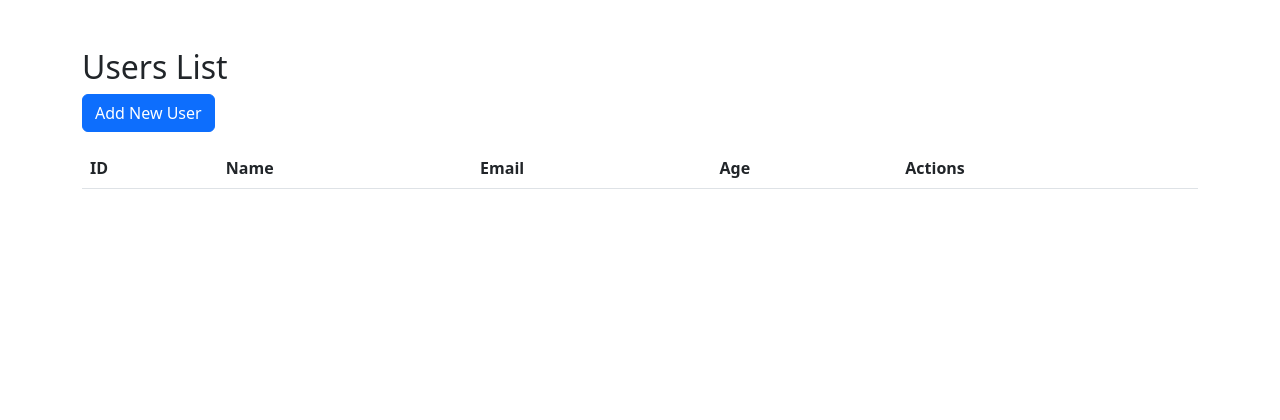
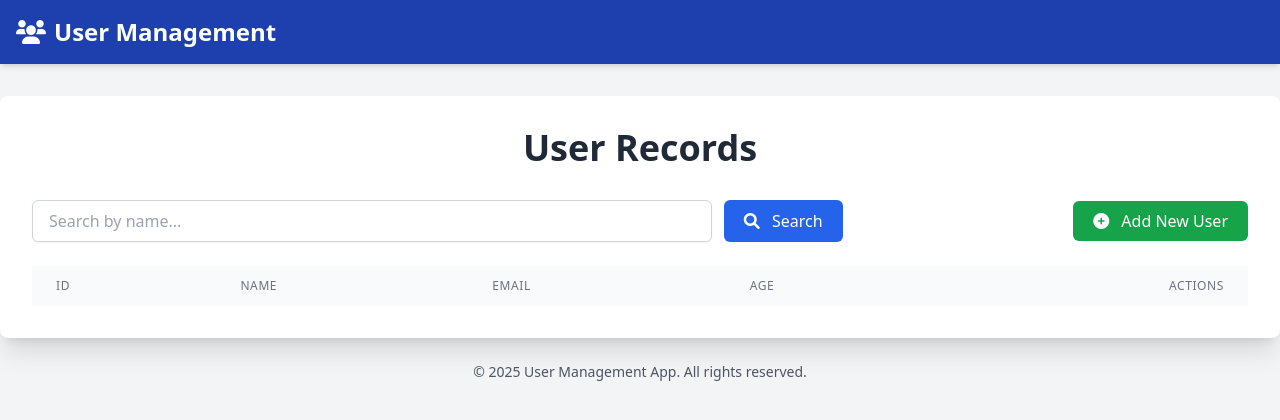
Before and after one commit to sokkhy/springboot, a Spring Boot app: page / in a window 1280 px wide. Shown: the top 420 px of the page. Run offline with Spring Boot 4, Linux system fonts and the light colour scheme; data that the repository does not hold is empty; some libraries are stand-ins or nearby versions.

Commit message:
Implement user search, update UI with Tailwind, and fix onload display

```diff
--- a/src/main/java/com/example/springbootthymeleafcrud/controller/UserController.java
+++ b/src/main/java/com/example/springbootthymeleafcrud/controller/UserController.java
@@ -8,6 +8,8 @@ import org.springframework.stereotype.Controller;
 import org.springframework.ui.Model;
 import org.springframework.web.bind.annotation.*;
 
+import java.util.List;
+
 @Controller
 public class UserController {
     @Autowired
@@ -15,8 +17,22 @@ public class UserController {
 
     @GetMapping("/")
     public String showUsers(Model model) {
-        model.addAttribute("users", userService.getAllUsers());
+        // The initial page load will not fetch data here.
+        // Data will be fetched by JavaScript after the page loads.
         return "index";
+    }
+
+    @GetMapping("/users")
+    @ResponseBody
+    public List<User> getAllUsersJson() {
+        return userService.getAllUsers();
+    }
+
+    @PostMapping("/users/search")
+    @ResponseBody
+    public List<User> searchUsers(@RequestBody User searchUser) {
+        // Assuming searchUser only contains the 'name' property for searching
+        return userService.searchUsersByName(searchUser.getName());
     }
 
     @PostMapping("/users")
--- a/src/main/java/com/example/springbootthymeleafcrud/repository/UserMapper.java
+++ b/src/main/java/com/example/springbootthymeleafcrud/repository/UserMapper.java
@@ -21,4 +21,7 @@ public interface UserMapper {
 
     @Delete("DELETE FROM users WHERE id = #{id}")
     void deleteById(Long id);
+
+    @Select("SELECT * FROM users WHERE name LIKE CONCAT('%', #{name}, '%')")
+    List<User> findByNameContaining(String name);
 }
--- a/src/main/java/com/example/springbootthymeleafcrud/service/UserService.java
+++ b/src/main/java/com/example/springbootthymeleafcrud/service/UserService.java
@@ -32,4 +32,8 @@ public class UserService {
     public void deleteUser(Long id) {
         userMapper.deleteById(id);
     }
+
+    public List<User> searchUsersByName(String name) {
+        return userMapper.findByNameContaining(name);
+    }
 }
--- a/src/main/resources/static/index.js
+++ b/src/main/resources/static/index.js
@@ -3,7 +3,72 @@ function showAddForm() {
     document.getElementById('name').value = '';
     document.getElementById('email').value = '';
     document.getElementById('age').value = '';
-    new bootstrap.Modal(document.getElementById('formModal')).show();
+    // Using Tailwind to show modal
+    document.getElementById('formModal').classList.remove('hidden');
+}
+
+// Function to close modal using Tailwind classes
+function closeModal() {
+    document.getElementById('formModal').classList.add('hidden');
+}
+
+function fetchUsers(searchName) {
+    console.log('fetchUsers called on DOMContentLoaded');
+    // Ensure searchName is a string, defaulting to empty if null or undefined
+    searchName = searchName === null || searchName === undefined ? '' : String(searchName);
+    console.log('Search Name (after processing):', searchName);
+
+    let url = '/users/search';
+    let options = {
+        method: 'POST',
+        headers: {
+            'Content-Type': 'application/json',
+        },
+        body: JSON.stringify({ name: searchName })
+    };
+
+    if (searchName === '' || searchName.trim() === '') {
+        url = '/users'; // Endpoint to get all users
+        options.method = 'GET';
+        delete options.body; // No body for GET request
+    }
+
+    console.log('Fetching from URL:', url, 'with method:', options.method);
+
+    fetch(url, options)
+    .then(response => {
+        if (!response.ok) {
+            throw new Error('Failed to fetch users');
+        }
+        return response.json();
+    })
+    .then(users => {
+        const usersTable = document.getElementById('usersTable');
+        usersTable.innerHTML = ''; // Clear existing rows
+        users.forEach(user => {
+            const row = `
+                <tr class="hover:bg-gray-50 transition duration-150">
+                    <td class="px-6 py-4 whitespace-nowrap text-sm font-medium text-gray-900">${user.id}</td>
+                    <td class="px-6 py-4 whitespace-nowrap text-sm text-gray-600">${user.name}</td>
+                    <td class="px-6 py-4 whitespace-nowrap text-sm text-gray-600">${user.email}</td>
+                    <td class="px-6 py-4 whitespace-nowrap text-sm text-gray-600">${user.age}</td>
+                    <td class="px-6 py-4 whitespace-nowrap text-right text-sm font-medium">
+                        <button class="text-indigo-600 hover:text-indigo-900 mr-3" onclick="editUser(${user.id})">
+                            <i class="fas fa-edit mr-1"></i> Edit
+                        </button>
+                        <button class="text-red-600 hover:text-red-900" onclick="deleteUser(${user.id})">
+                            <i class="fas fa-trash-alt mr-1"></i> Delete
+                        </button>
+                    </td>
+                </tr>
+            `;
+            usersTable.innerHTML += row;
+        });
+    })
+    .catch(error => {
+        console.error('Error fetching users:', error);
+        alert('Failed to load users. Please try again.');
+    });
 }
 
 function editUser(userId) {
@@ -20,7 +85,8 @@ function editUser(userId) {
             document.getElementById('name').value = user.name;
             document.getElementById('email').value = user.email;
             document.getElementById('age').value = user.age;
-            new bootstrap.Modal(document.getElementById('formModal')).show();
+            // Using Tailwind to show modal
+            document.getElementById('formModal').classList.remove('hidden');
         })
         .catch(error => {
             console.error('Error:', error);
@@ -53,7 +119,8 @@ function saveUser() {
         return response.json();
     })
     .then(() => {
-        location.reload();
+        closeModal(); // Close modal after saving
+        fetchUsers(); // Refresh table
     })
     .catch(error => {
         console.error('Error:', error);
@@ -72,7 +139,7 @@ function deleteUser(userId) {
             }
         })
         .then(() => {
-            location.reload();
+            fetchUsers(); // Refresh table after deletion
         })
         .catch(error => {
             console.error('Error:', error);
@@ -80,3 +147,11 @@ function deleteUser(userId) {
         });
     }
 }
+
+function searchUsers() {
+    const searchName = document.getElementById('searchName').value;
+    fetchUsers(searchName);
+}
+
+// Initial load of users when the page loads
+document.addEventListener('DOMContentLoaded', () => fetchUsers(null));
--- a/src/main/resources/templates/index.html
+++ b/src/main/resources/templates/index.html
@@ -2,74 +2,106 @@
 <html xmlns:th="http://www.thymeleaf.org">
 <head>
     <meta charset="UTF-8">
-    <title>Spring Boot CRUD</title>
-    <link href="https://cdn.jsdelivr.net/npm/bootstrap@5.3.0/dist/css/bootstrap.min.css" rel="stylesheet">
+    <title>User Management</title>
+    <!-- Tailwind CSS CDN -->
+    <script src="https://cdn.tailwindcss.com"></script>
+    <link href="https://cdnjs.cloudflare.com/ajax/libs/font-awesome/6.0.0-beta3/css/all.min.css" rel="stylesheet">
+    <!-- Removed custom styles as Tailwind will be used -->
 </head>
-<body>
-    <div class="container mt-5">
-        <h2>Users List</h2>
+<body class="bg-gray-100 font-sans antialiased">
+    <nav class="bg-blue-800 p-4 shadow-md">
+        <div class="container mx-auto flex justify-between items-center">
+            <a class="text-white text-2xl font-bold flex items-center space-x-2" href="/">
+                <i class="fas fa-users"></i>
+                <span>User Management</span>
+            </a>
+        </div>
+    </nav>
 
-        <div class="mb-3">
-            <button class="btn btn-primary" onclick="showAddForm()">Add New User</button>
+    <div class="container mx-auto mt-8 p-8 bg-white rounded-lg shadow-xl">
+        <h2 class="text-4xl font-extrabold text-gray-800 mb-8 text-center">User Records</h2>
+
+        <div class="flex flex-col md:flex-row justify-between items-center mb-6 space-y-4 md:space-y-0">
+            <div class="flex flex-col md:flex-row space-y-3 md:space-y-0 md:space-x-3 w-full md:w-2/3">
+                <input type="text" class="form-input flex-grow px-4 py-2 border border-gray-300 rounded-md shadow-sm focus:ring-blue-500 focus:border-blue-500" id="searchName" placeholder="Search by name...">
+                <button class="btn bg-blue-600 text-white px-5 py-2 rounded-md hover:bg-blue-700 transition duration-300" onclick="searchUsers()">
+                    <i class="fas fa-search mr-2"></i> Search
+                </button>
+            </div>
+            <button class="btn bg-green-600 text-white px-5 py-2 rounded-md hover:bg-green-700 transition duration-300 w-full md:w-auto" onclick="showAddForm()">
+                <i class="fas fa-plus-circle mr-2"></i> Add New User
+            </button>
         </div>
 
-        <div id="formModal" class="modal fade" tabindex="-1">
-            <div class="modal-dialog">
-                <div class="modal-content">
-                    <div class="modal-header">
-                        <h5 class="modal-title">User Form</h5>
-                        <button type="button" class="btn-close" data-bs-dismiss="modal"></button>
+        <!-- Modal for Add/Edit User -->
+        <div id="formModal" class="fixed inset-0 bg-gray-600 bg-opacity-50 overflow-y-auto h-full w-full hidden" aria-labelledby="formModalLabel" aria-hidden="true">
+            <div class="relative top-20 mx-auto p-5 border w-11/12 md:w-96 shadow-lg rounded-md bg-white">
+                <div class="flex justify-between items-center pb-3">
+                    <h5 class="text-2xl font-bold text-gray-800" id="formModalLabel">User Form</h5>
+                    <button type="button" class="text-gray-400 hover:text-gray-600" onclick="document.getElementById('formModal').classList.add('hidden');" aria-label="Close">
+                        <i class="fas fa-times"></i>
+                    </button>
                 </div>
-                    <div class="modal-body">
-                        <form id="userForm">
+                <div class="mt-3 text-center">
+                    <form id="userForm" class="space-y-4 text-left">
                         <input type="hidden" id="userId">
-                            <div class="mb-3">
-                                <label for="name" class="form-label">Name</label>
-                                <input type="text" class="form-control" id="name" required>
+                        <div>
+                            <label for="name" class="block text-sm font-medium text-gray-700">Name</label>
+                            <input type="text" class="mt-1 block w-full px-3 py-2 border border-gray-300 rounded-md shadow-sm focus:outline-none focus:ring-blue-500 focus:border-blue-500 sm:text-sm" id="name" required>
                         </div>
-                            <div class="mb-3">
-                                <label for="email" class="form-label">Email</label>
-                                <input type="email" class="form-control" id="email" required>
+                        <div>
+                            <label for="email" class="block text-sm font-medium text-gray-700">Email</label>
+                            <input type="email" class="mt-1 block w-full px-3 py-2 border border-gray-300 rounded-md shadow-sm focus:outline-none focus:ring-blue-500 focus:border-blue-500 sm:text-sm" id="email" required>
                         </div>
-                            <div class="mb-3">
-                                <label for="age" class="form-label">Age</label>
-                                <input type="number" class="form-control" id="age" required>
+                        <div>
+                            <label for="age" class="block text-sm font-medium text-gray-700">Age</label>
+                            <input type="number" class="mt-1 block w-full px-3 py-2 border border-gray-300 rounded-md shadow-sm focus:outline-none focus:ring-blue-500 focus:border-blue-500 sm:text-sm" id="age" required>
                         </div>
                     </form>
                 </div>
-                    <div class="modal-footer">
-                        <button type="button" class="btn btn-secondary" data-bs-dismiss="modal">Close</button>
-                        <button type="button" class="btn btn-primary" onclick="saveUser()">Save</button>
-                    </div>
+                <div class="items-center px-4 py-3">
+                    <button type="button" class="btn bg-gray-500 text-white px-4 py-2 rounded-md hover:bg-gray-600 transition duration-300 mr-2" onclick="document.getElementById('formModal').classList.add('hidden');">Close</button>
+                    <button type="button" class="btn bg-green-600 text-white px-4 py-2 rounded-md hover:bg-green-700 transition duration-300" onclick="saveUser()">Save</button>
                 </div>
             </div>
         </div>
 
-        <table class="table">
-            <thead>
+        <div class="overflow-x-auto">
+            <table class="min-w-full divide-y divide-gray-200">
+                <thead class="bg-gray-50">
                     <tr>
-                    <th>ID</th>
-                    <th>Name</th>
-                    <th>Email</th>
-                    <th>Age</th>
-                    <th>Actions</th>
+                        <th scope="col" class="px-6 py-3 text-left text-xs font-medium text-gray-500 uppercase tracking-wider">ID</th>
+                        <th scope="col" class="px-6 py-3 text-left text-xs font-medium text-gray-500 uppercase tracking-wider">Name</th>
+                        <th scope="col" class="px-6 py-3 text-left text-xs font-medium text-gray-500 uppercase tracking-wider">Email</th>
+                        <th scope="col" class="px-6 py-3 text-left text-xs font-medium text-gray-500 uppercase tracking-wider">Age</th>
+                        <th scope="col" class="px-6 py-3 text-right text-xs font-medium text-gray-500 uppercase tracking-wider">Actions</th>
                     </tr>
                 </thead>
-            <tbody id="usersTable">
-                <tr th:each="user : ${users}">
-                    <td th:text="${user.id}"></td>
-                    <td th:text="${user.name}"></td>
-                    <td th:text="${user.email}"></td>
-                    <td th:text="${user.age}"></td>
-                    <td>
-                        <button class="btn btn-sm btn-warning" th:onclick="'editUser(' + ${user.id} + ')'">Edit</button>
-                        <button class="btn btn-sm btn-danger" th:onclick="'deleteUser(' + ${user.id} + ')'">Delete</button>
+                <tbody id="usersTable" class="bg-white divide-y divide-gray-200">
+                    <tr th:each="user : ${users}" class="hover:bg-gray-50 transition duration-150">
+                        <td th:text="${user.id}" class="px-6 py-4 whitespace-nowrap text-sm font-medium text-gray-900"></td>
+                        <td th:text="${user.name}" class="px-6 py-4 whitespace-nowrap text-sm text-gray-600"></td>
+                        <td th:text="${user.email}" class="px-6 py-4 whitespace-nowrap text-sm text-gray-600"></td>
+                        <td th:text="${user.age}" class="px-6 py-4 whitespace-nowrap text-sm text-gray-600"></td>
+                        <td class="px-6 py-4 whitespace-nowrap text-right text-sm font-medium">
+                            <button class="text-indigo-600 hover:text-indigo-900 mr-3" th:onclick="'editUser(' + ${user.id} + ')'">
+                                <i class="fas fa-edit mr-1"></i> Edit
+                            </button>
+                            <button class="text-red-600 hover:text-red-900" th:onclick="'deleteUser(' + ${user.id} + ')'">
+                                <i class="fas fa-trash-alt mr-1"></i> Delete
+                            </button>
                         </td>
                     </tr>
                 </tbody>
             </table>
         </div>
+    </div>
 
+    <footer class="text-center text-gray-600 text-sm py-6">
+        <p>&copy; 2025 User Management App. All rights reserved.</p>
+    </footer>
+
+    <!-- Moved Bootstrap JS to be consistent, though most functionality now handled by custom JS/Tailwind -->
     <script src="https://cdn.jsdelivr.net/npm/bootstrap@5.3.0/dist/js/bootstrap.bundle.min.js"></script>
     <script src="/index.js"></script>
 </body>
```
Also changed, not shown: 10 other files. Lines whose indentation alone changed are shown as unchanged.
